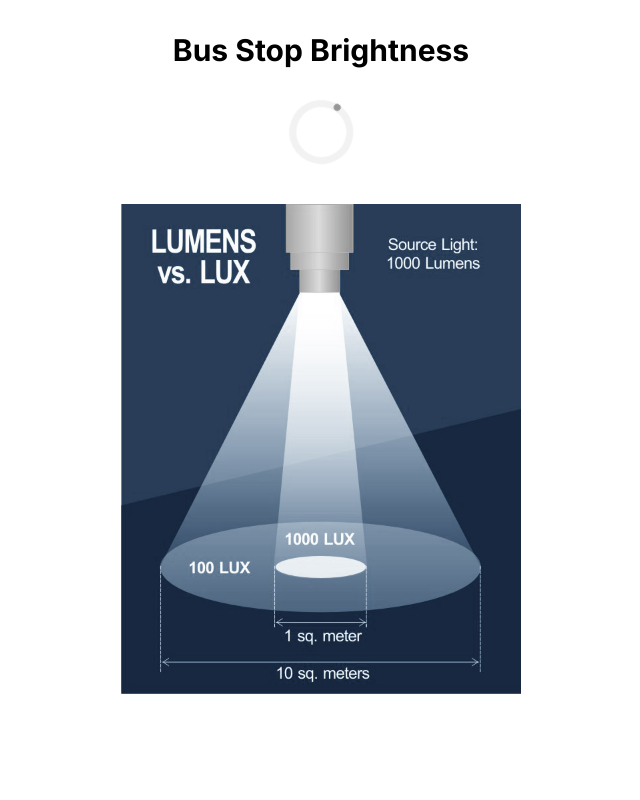
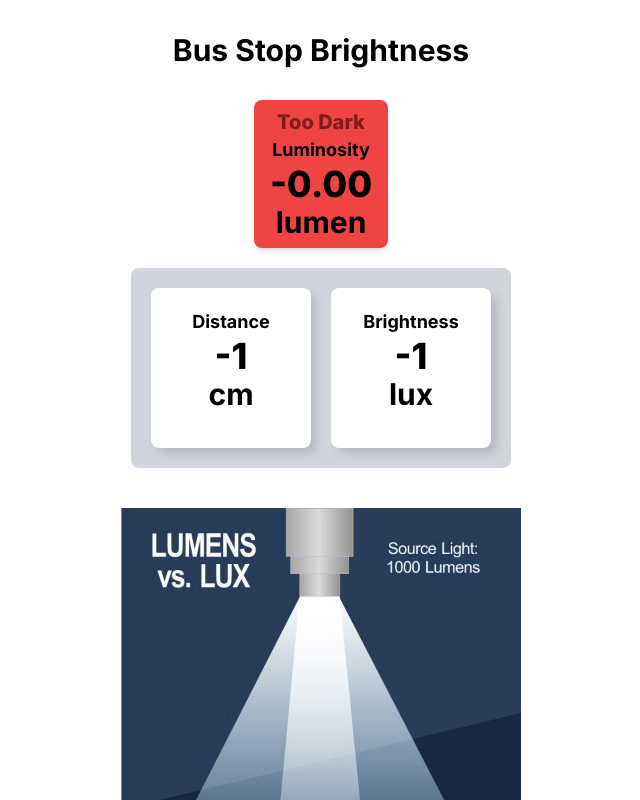
Before and after one commit to Nacnano/embbed-lab-final-project, a Next.js app in the folder web/: page / in a window 1280 px wide. Shown: the top 800 px of the page, without its empty margins (319-959 px from the left). Built offline with nearby package versions, Linux system fonts and the light colour scheme; no server answers; the database is empty.

Commit message:
feat: send string instead of json

```diff
--- a/web/src/app/page.tsx
+++ b/web/src/app/page.tsx
@@ -31,10 +31,14 @@ const Home = () => {
     const Ref = ref(database, "sensor");
 
     const unsub1 = onValue(Ref, (snapshot) => {
-      const data = snapshot.val();
+      const data = snapshot.val() as String;
       console.log(data);
-      setBrightness(data.brightness);
-      setDistance(data.distance);
+      const [distanceData, brightnessData] = data
+        ? data.split(",")
+        : ["-1", "-1"];
+
+      setBrightness(parseInt(brightnessData));
+      setDistance(parseInt(distanceData));
     });
     return () => {
       unsub1();
@@ -52,7 +56,6 @@ const Home = () => {
       <h1 className="text-3xl text-center font-bold mb-8">
         Bus Stop Brightness
       </h1>
-      {/* <StatusBar /> */}
 
       {valid ? (
         <div className="flex flex-col justify-center items-center gap-5">
```
